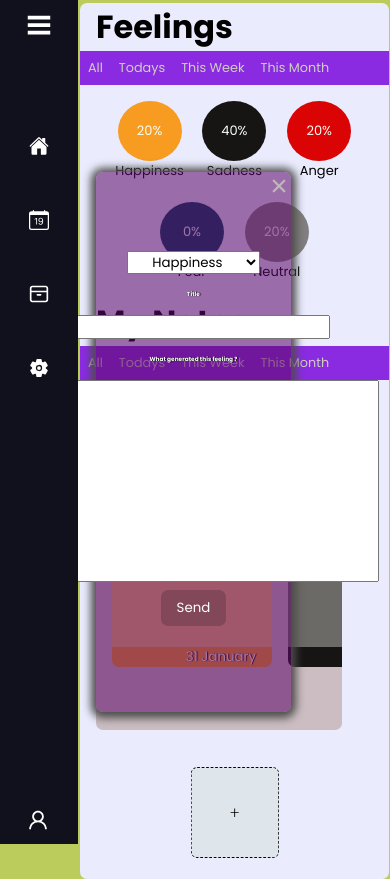
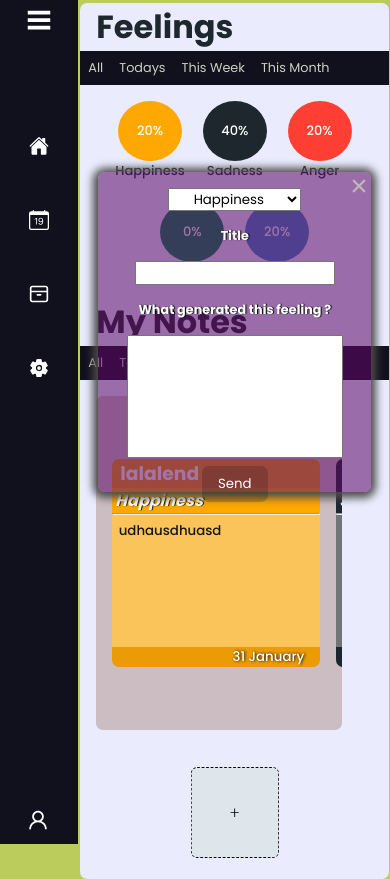
Before and after one commit to BrunoFay/Feelings-Diary, a React (Create React App) app: page / in a window 390 px wide. Both pictures are taken after a click on the button 234 px from the left and 812 px from the top of the page. Built offline with nearby package versions, Linux system fonts and the light colour scheme.

Commit message:
REFACT css

```diff
--- a/src/App.css
+++ b/src/App.css
@@ -1,13 +1,16 @@
 :root {
   margin: 0;
   padding: 0;
-  --bgcolorHap: #f89b21;
-  --bgcolorSad: #161514;
-  --bgcolorNeu: #807e7e;
-  --bgcolorAng:#da0404;
-  --bgcolorFer :#003e57;
-  --colorTitleAndPorcentage:#f7fff7;
+  --bgcolorHap: #ffa801;
+  --bgcolorSad: #1e272e;
+  --bgcolorNeu: #4086BF;
+  --bgcolorAng: #ff3f34;
+  --bgcolorFer: #038347;
+  --colorTitleAndPercentage: #f7fff7;
   --colorWhite: #ffffff;
+  --colorMainHomeContainer: #EAECFE;
+  --bgcolorDWMSection: #11101d;
+  --bgCardEdit: #6b7e04b6;
   background: #bbcc5d;
 
 }
@@ -15,37 +18,43 @@
 textarea {
   resize: none;
 }
-input,textarea{
+
+input, textarea {
   outline: none;
-  padding:0 0.4rem;
+  padding: 0 0.4rem;
 
 }
-.main-container{
+
+.main-container {
   position: relative;
   height: 100vh;
   left: 260px;
   width: 81vw;
   transition: all 0.5s ease;
 }
-.sidebar.close ~ .main-container{
+
+.sidebar.close~.main-container {
   left: 78px;
   width: calc(100% - 78px);
 }
 
-.main-container .main-content{
+.main-container .main-content {
   display: flex;
   align-items: center;
 }
+
 .main-container.bx-menu,
-.main-container.text{
+.main-container.text {
   color: #09016b;
   font-size: 35px;
 }
-.main-container.bx-menu{
+
+.main-container.bx-menu {
   /* margin: 0 15px; */
   cursor: pointer;
 }
-.main-container.text{
+
+.main-container.text {
   font-size: 26px;
   font-weight: 600;
 }
--- a/src/components/home/mainHome.css
+++ b/src/components/home/mainHome.css
@@ -1,5 +1,5 @@
 .home-container {
-  background-color: #EAECFE;
+  background-color: var(--colorMainHomeContainer);
   width: 99%;
   flex-wrap: wrap;
   position: relative;
@@ -26,6 +26,7 @@
 
 .home-container h1 {
   margin-left: 1rem;
+  color: var(--bgcolorSad);
 }
 
 .sidebar.close .home-container {
@@ -37,7 +38,7 @@
   display: flex;
   gap: 2rem;
   padding: 0.5rem;
-  background-color: blueviolet;
+  background-color: var(--bgcolorDWMSection);
 }
 
 .home-container nav span {
@@ -50,6 +51,8 @@
   padding: 1em;
   flex-wrap: wrap;
   justify-content: center;
+  font-weight: 500;
+  color: var(--bgcolorSad);
 }
 
 .feelings-container div {
@@ -109,7 +112,9 @@
 
 .carousel-item h3 {
   padding: 0 0.5rem;
-  color: var(--colorTitleAndPorcentage);
+  color: var(--colorTitleAndPercentage);
+  background-color: #110f2715;
+
 }
 
 .carousel-item p {
@@ -124,7 +129,7 @@
 
 .carousel-item span:nth-child(1) {
   font-style: italic;
-  color: rgb(179, 176, 164);
+  color: var(--colorWhite);
   text-shadow: 1px 0px 1px black;
   font-weight: bolder;
   padding-left: 3px;
@@ -134,9 +139,9 @@
   text-align: right;
   font-size: smaller;
   padding-right: 1rem;
-  color: var(--colorTitleAndPorcentage);
-  text-shadow: 1px 0px 1px black;
-
+  color: var(--colorWhite);
+  text-shadow: 1px 0px 3px black;
+  background-color: #110f2715;
 }
 
 .new-post {
@@ -166,7 +171,7 @@
 }
 
 .editFormNote-container {
-  background-color: #6b7e04b6;
+  background-color: var(--bgCardEdit);
 }
 
 .formNote-container {
@@ -187,8 +192,7 @@
 }
 
 .formNote-container span, .editFormNote-container span {
-  color: var(--colorTitleAndPorcentage);
-  font-size: 1.5vw;
+  color: var(--colorTitleAndPercentage);
   font-weight: bolder;
   text-shadow: 1px 0px 1px black;
 }
@@ -218,8 +222,8 @@
   gap: 1rem;
 }
 
-.cnw-header-closebtn:hover {
-  color: #ffffff;
+.cnw-header-closebtn:hover, .closeForm-btn:hover {
+  color: var(--bgcolorAng);
   transition: all ease-in 100ms;
   cursor: pointer;
 }
@@ -271,7 +275,7 @@
 
 .div-feeling div>span {
   align-self: center;
-  color: var(--colorTitleAndPorcentage);
+  color: var(--colorTitleAndPercentage);
   font-size: 1.5vw;
 }
 
@@ -282,8 +286,10 @@
   top: 20vh;
   border-radius: 7px;
   display: flex;
-  background-color: #1f5f22;
+  background-color: var(--bgcolorDWMSection);
   flex-direction: column;
+  color: var(--colorWhite);
+  box-shadow: 0px 1px 8px 5px rgb(77 75 75);
 }
 
 .CardNoteWindow .cnw-settings button {
@@ -295,6 +301,18 @@
   cursor: pointer;
   font-size: 1.3rem;
   transition: all ease-in 150ms;
+  border: 1px solid transparent ;
+
+}
+.cnw-settings button:hover{
+  color: var(--colorWhite);
+  border:1px solid var(--colorWhite) ;
+
+
+}
+.CardNoteWindow hr {
+  border: 3px solid var(--colorWhite);
+  border-radius: 1px;
 }
 
 .cnw-header {
@@ -304,6 +322,9 @@
   align-items: center;
 }
 
+.cnw-header h1{
+  color: var(--colorMainHomeContainer);
+}
 .cnw-header {
   position: relative;
   top: 0;
@@ -329,7 +350,7 @@
 
 .left-cnw-body span {
   font-style: italic;
-  color: rgb(192, 183, 183);
+  color: var(--colorWhite);
 }
 
 .cnw-settings {
@@ -340,14 +361,15 @@
 }
 
 .right-cnw-body section {
-  color: var(--colorTitleAndPorcentage);
+  color: var(--bgcolorSad);
   padding: 0.5rem;
   height: 100%;
   max-width: 34rem;
 }
 
 .right-cnw-body {
-  width: auto;
+  background-color:var(--colorMainHomeContainer);
+  width: 80%;
 }
 
 @media screen and (max-width: 860px) {
@@ -360,7 +382,8 @@
     gap: 1.3rem;
 
   }
-  .home-container nav{
+
+  .home-container nav {
     gap: 1rem;
   }
 
@@ -370,33 +393,92 @@
 
   .carousel-item {
     height: 13em;
-    min-width: 10em;
+    max-width: 10em;
+    overflow: hidden;
   }
+
   .new-post {
     width: 5rem;
     left: 0;
   }
+
   .notes-container {
     flex-direction: column;
   }
+
   .new-post {
     width: 25vw;
     left: 0;
   }
+
+  .formNote-container, .editFormNote-container {
+    font-size: 0.8rem;
+    width: 70vw;
+    align-self: center;
+  }
+
+  .CardNoteWindow {
+    width: 73vw;
+  }
+
+  .left-cnw-body {
+    width: 25vw;
+  }
+
+  .cnw-settings {
+    flex-direction: column;
+    gap: 1em;
+  }
 }
 
 @media screen and (min-width:860px) {
-  .home-container{
+  .home-container {
     height: 100%;
   }
+
   .new-post {
     width: 8vw;
     left: 0;
   }
+
+  .formNote-container span, .editFormNote-container span {
+    font-size: 1.5vw;
+
+  }
 }
+
 @media screen and (min-width:860px) and (max-width: 1300px) {
   .feelings-container div {
     width: 7rem;
     height: 8rem;
   }
 }
+
+@media (max-width: 530px) {
+  .main-container {
+    left: 10.5rem
+  }
+
+  .formNote-container, .editFormNote-container, .CardNoteWindow {
+    height: 20rem;
+
+  }
+
+  .sidebar.close~.main-container {
+    left: 4.9rem
+  }
+
+  .formNote-container input, .editFormNote-container input {
+    max-width: 15em;
+  }
+
+  textarea {
+    max-width: 13.5rem;
+    max-height: 123px;
+  }
+
+  .CardNoteWindow {
+    right: 0.3rem;
+
+  }
+}
--- a/src/components/navbar/navbar.css
+++ b/src/components/navbar/navbar.css
@@ -265,8 +265,18 @@ a{
   font-style: italic;
 }
 
-@media (max-width: 420px) {
+@media (max-width: 530px) {
   .sidebar.close .nav-links li .sub-menu {
     display: none;
   }
+  .sidebar .nav-links li nav .link_name {
+    font-size: 1rem;
+  }
+  .sidebar .logo-details {
+    flex-direction: column;
+  }
+  .sidebar,.sidebar .profile-details {
+    width: 10.5rem;
+  }
+
 }
```
